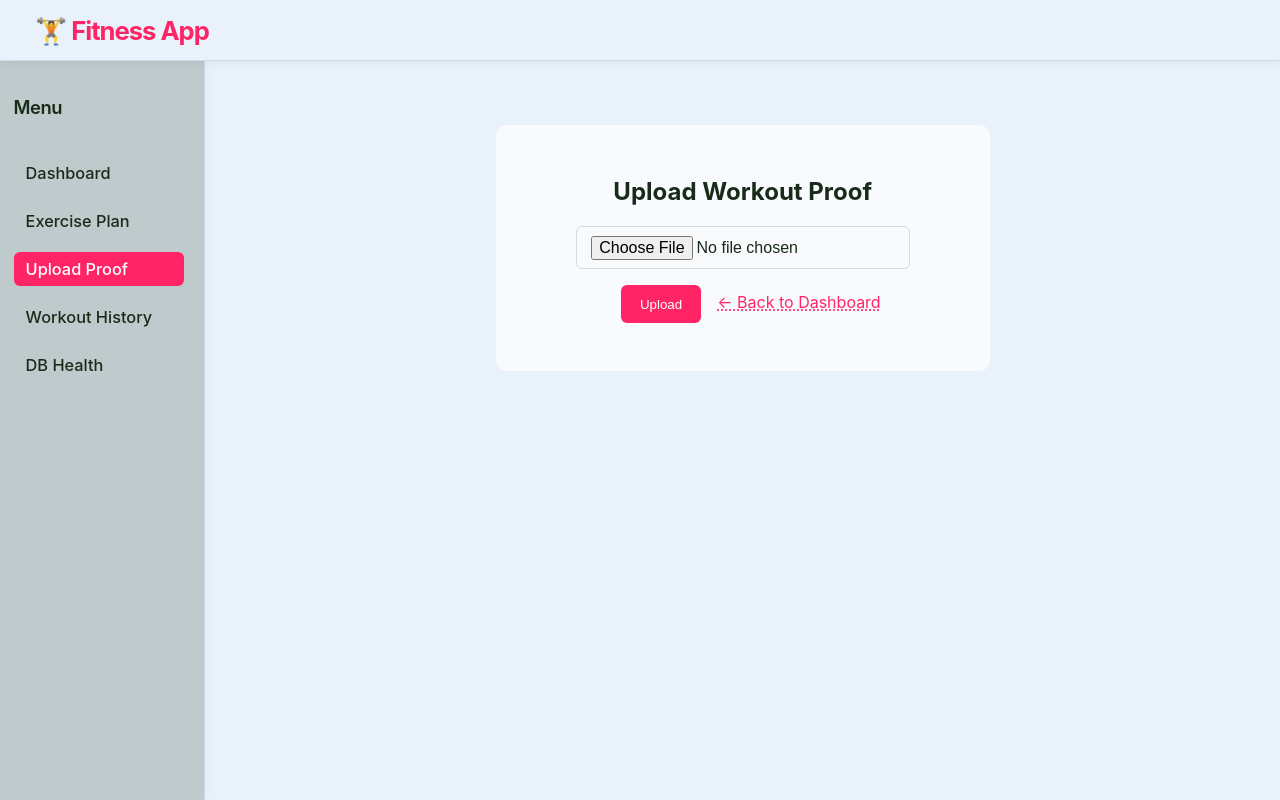
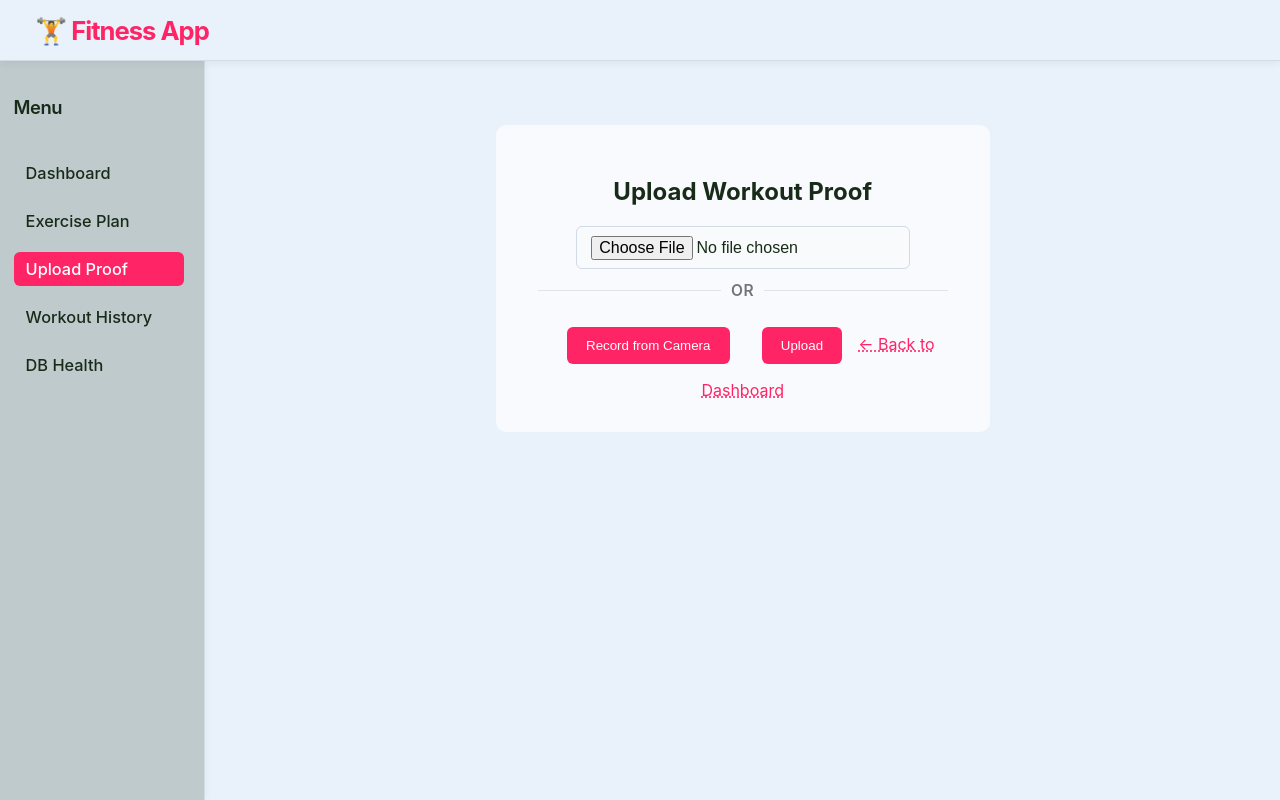
Before and after one commit to Workflow-Manager-admin/fitrecord-personalized-workout--proofcapture-90535-2115870d, an Angular app in the folder fitness_frontend/: page /upload in a window 1280 px wide. Built offline with nearby package versions, Linux system fonts and the light colour scheme.

Commit message:
CheckPoint

```diff
--- a/fitness_frontend/src/app/upload/upload.component.css
+++ b/fitness_frontend/src/app/upload/upload.component.css
@@ -14,3 +14,20 @@
 .upload-container button { background:#ff2465; color:#fff; border:none; border-radius:6px; padding:.7rem 1.2rem; margin:1rem;}
 .upload-container .error { color:#d92132;}
 .upload-container .success{ color:#26813b;}
+.or-divider {
+  margin: 0.7rem 0 0.7rem 0;
+  color: #757575;
+  font-size: 0.97rem;
+  font-weight: 600;
+  letter-spacing: 0.04em;
+  position: relative;
+  display: flex; align-items: center; justify-content: center;
+}
+.or-divider:before, .or-divider:after {
+  display: block;
+  content: '';
+  flex: 1;
+  height: 1px;
+  background: #e3e3e3;
+  margin: 0 10px 0 10px;
+}
--- a/fitness_frontend/src/app/upload/upload.component.html
+++ b/fitness_frontend/src/app/upload/upload.component.html
@@ -1,12 +1,32 @@
 <div class="upload-container">
   <h2>Upload Workout Proof</h2>
-  <input type="file" accept="image/*,video/*" (change)="onFileChange($event)" capture="environment" />
-  <div *ngIf="previewUrl">
-    <img *ngIf="selectedFileType?.startsWith('image/')" [src]="previewUrl" width="220" alt="proof preview">
-    <video *ngIf="selectedFileType?.startsWith('video/')" [src]="previewUrl" width="240" controls></video>
+  <!-- Choose File or Use Camera -->
+  <input type="file" accept="image/*,video/*" (change)="onFileChange($event)" capture="environment" [disabled]="isCameraEnabled || isRecording" />
+  <div class="or-divider">OR</div>
+  <button (click)="enableCamera()" [disabled]="isCameraEnabled || isRecording" *ngIf="!isCameraEnabled">Record from Camera</button>
+  <div *ngIf="isCameraEnabled">
+    <video #videoEl autoplay playsinline muted [srcObject]="videoStream" [style.width.px]="260" style="margin:1rem auto;display:block;background:#111; border-radius:10px;"></video>
+    <div>
+      <button (click)="startRecording()" [disabled]="isRecording">Start Recording</button>
+      <button (click)="stopRecording()" [disabled]="!isRecording">Stop Recording</button>
+      <button (click)="stopCamera()" [disabled]="isRecording">Close Camera</button>
+    </div>
+    <div *ngIf="isRecording" style="color:#ff2465;font-weight:bold; margin-top:.45rem;">
+      ● Recording...
+    </div>
+  </div>
+  <div *ngIf="videoPreviewUrl">
+    <video [src]="videoPreviewUrl" width="240" controls style="margin-top:1rem;border-radius:8px;"></video>
+    <div>Preview: Recently recorded video.</div>
+  </div>
+  <div *ngIf="previewUrl && selectedFileType?.startsWith('image/')">
+    <img [src]="previewUrl" width="220" alt="proof preview">
+  </div>
+  <div *ngIf="previewUrl && selectedFileType?.startsWith('video/')">
+    <video [src]="previewUrl" width="240" controls></video>
   </div>
   <div *ngIf="errorMsg" class="error">{{errorMsg}}</div>
-  <button (click)="onUpload()" [disabled]="uploading">Upload</button>
+  <button (click)="onUpload()" [disabled]="uploading || isRecording">Upload</button>
   <div *ngIf="uploadMsg" class="success">{{uploadMsg}}</div>
   <a routerLink="/dashboard">← Back to Dashboard</a>
 </div>
--- a/fitness_frontend/src/app/upload/upload.component.ts
+++ b/fitness_frontend/src/app/upload/upload.component.ts
@@ -1,4 +1,5 @@
-import { Component } from '@angular/core';
+declare const window: any;
+import { Component, OnDestroy } from '@angular/core';
 import { CommonModule } from '@angular/common';
 
 // PUBLIC_INTERFACE
@@ -9,7 +10,7 @@ import { CommonModule } from '@angular/common';
   templateUrl: './upload.component.html',
   styleUrl: './upload.component.css'
 })
-export class UploadComponent {
+export class UploadComponent implements OnDestroy {
   errorMsg = '';
   uploadMsg = '';
   uploading = false;
@@ -17,10 +18,23 @@ export class UploadComponent {
   selectedFile: File | null = null;
   selectedFileType: string | null = null;
 
-  // No constructor required since no DI services are actually referenced.
+  // Webcam/video recording state
+  isRecording = false;
+  videoStream: MediaStream | null = null;
+  mediaRecorder: MediaRecorder | null = null;
+  recordedChunks: Blob[] = [];
+  videoPreviewUrl: string | null = null;
+  isCameraEnabled = false;
 
+  // PUBLIC_INTERFACE
+  ngOnDestroy() {
+    this.stopCamera();
+    this.revokePreviewUrls();
+  }
+
+  // Handle file upload from file input
   onFileChange(event: Event) {
-    // Implementation must be updated if ApiService needed.
+    this.stopCamera();
     const input = event.target as HTMLInputElement;
     if (input.files && input.files[0]) {
       this.selectedFile = input.files[0];
@@ -28,13 +42,114 @@ export class UploadComponent {
       const reader = new FileReader();
       reader.onload = (e: any) => {
         this.previewUrl = e.target.result;
+        this.videoPreviewUrl = null;
       };
       reader.readAsDataURL(this.selectedFile);
       this.errorMsg = '';
     }
   }
 
-  onUpload() {
-    // Implementation must be updated if ApiService needed.
+  // Start the webcam with video only
+  async enableCamera() {
+    try {
+      if (this.videoStream) this.stopCamera();
+      // Use window.navigator instead of navigator to let the linter know this is a browser global
+      this.videoStream = await window.navigator.mediaDevices.getUserMedia({ video: true, audio: true });
+      this.isCameraEnabled = true;
+      this.errorMsg = '';
+      // Remove file selection and URL preview if switching to camera
+      this.selectedFile = null;
+      this.selectedFileType = null;
+      this.previewUrl = null;
+      this.uploadMsg = '';
+      this.revokePreviewUrls();
+      this.videoPreviewUrl = null;
+    } catch {
+      this.errorMsg = 'Unable to access camera. Please grant permission.';
+    }
+  }
+
+  // Stop the webcam stream and preview/releasing resources
+  stopCamera() {
+    if (this.videoStream) {
+      this.videoStream.getTracks().forEach(track => track.stop());
+      this.videoStream = null;
+      this.isCameraEnabled = false;
+    }
+    this.stopRecording();
+  }
+
+  // Start recording webcam video
+  startRecording() {
+    if (!this.videoStream) {
+      this.errorMsg = 'Enable the camera first.';
+      return;
+    }
+    this.errorMsg = '';
+    this.uploadMsg = '';
+    try {
+      this.recordedChunks = [];
+      this.mediaRecorder = new MediaRecorder(this.videoStream as MediaStream, { mimeType: 'video/webm' });
+      this.mediaRecorder.ondataavailable = (event) => {
+        if (event.data && event.data.size > 0) {
+          this.recordedChunks.push(event.data);
+        }
+      };
+      this.mediaRecorder.onstop = () => {
+        const blob = new Blob(this.recordedChunks, { type: 'video/webm' });
+        this.selectedFile = new File([blob], 'workout-proof.webm', { type: 'video/webm' });
+        this.selectedFileType = 'video/webm';
+        this.revokePreviewUrls();
+        this.videoPreviewUrl = URL.createObjectURL(blob);
+        this.previewUrl = null;
+      };
+      this.mediaRecorder.start();
+      this.isRecording = true;
+    } catch {
+      this.errorMsg = 'Failed to start recording.';
+    }
+  }
+
+  // Stop video recording
+  stopRecording() {
+    if (this.mediaRecorder && this.isRecording) {
+      this.mediaRecorder.stop();
+      this.isRecording = false;
+    }
+  }
+
+  revokePreviewUrls() {
+    if (this.videoPreviewUrl) {
+      URL.revokeObjectURL(this.videoPreviewUrl);
+      this.videoPreviewUrl = null;
+    }
+    if (this.previewUrl) {
+      // Not a native objectURL, only revoke if it's an objectURL
+      if (this.previewUrl.startsWith('blob:')) URL.revokeObjectURL(this.previewUrl);
+    }
+  }
+
+  // Prepare and upload the selected proof file
+  async onUpload() {
+    this.uploadMsg = '';
+    this.errorMsg = '';
+    if (!this.selectedFile) {
+      this.errorMsg = 'No file selected. Record a video or choose a file.';
+      return;
+    }
+    this.uploading = true;
+    try {
+      // API service is not injected in this starter; show fake upload for demo
+      await new Promise(resolve => window.setTimeout(resolve, 1000));
+      this.uploadMsg = 'Upload successful! Workout proof received 👏';
+      this.selectedFile = null;
+      this.selectedFileType = null;
+      this.previewUrl = null;
+      this.revokePreviewUrls();
+    } catch {
+      this.errorMsg = 'Upload failed.';
+    } finally {
+      this.uploading = false;
+    }
   }
 }
```
Also changed, not shown: 1 other file (tests, documents, lock files or other folders).
